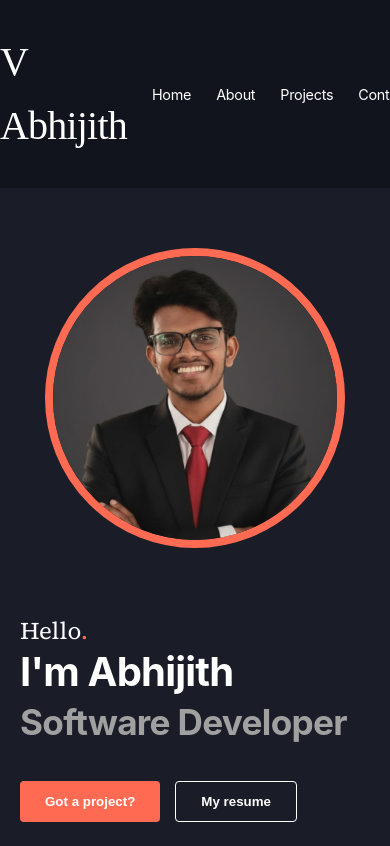
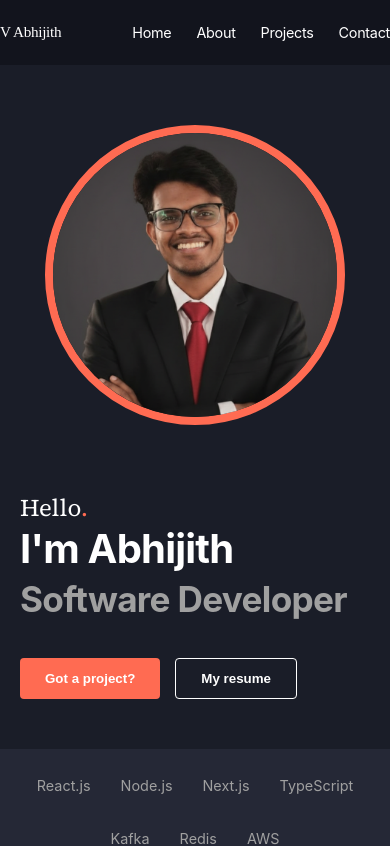
Before and after one commit to VAbhijith2003github/Portfolio, a React (Create React App) app: page / in a window 390 px wide. Shown: the top 846 px of the page. Built offline with nearby package versions, Linux system fonts and the light colour scheme; a web font is replaced by a local one.

Commit message:
logo responsiveness correction

```diff
--- a/src/App.css
+++ b/src/App.css
@@ -295,11 +295,23 @@ h1 {
   background: var(--bg-light-dark);
   padding: 30px;
   border-radius: 16px;
-  border: 1px solid var(--border-color);
+  font-size: clamp(1rem, 2.2vw, 1.5rem);
   transition: var(--transition);
 }
 
+  display: inline-flex;
+  align-items: center;
+  gap: 8px;
+  /* Responsive font size for logo */
 .skill-card:hover {
+
+/* If logo becomes an image, make it responsive */
+.logo img {
+  display: block;
+  height: auto;
+  max-height: 48px;
+  width: auto;
+}
   transform: translateY(-8px);
   border-color: var(--accent);
 }
@@ -405,6 +417,12 @@ h1 {
   .stats {
     flex-direction: column;
     gap: 20px;
+  }
+  .nav-bar {
+    padding: 18px 0;
+  }
+  .logo {
+    font-size: clamp(0.95rem, 3.5vw, 1.2rem);
   }
 }
 
```
Also changed, not shown: src/App.js (line endings or trailing spaces).
